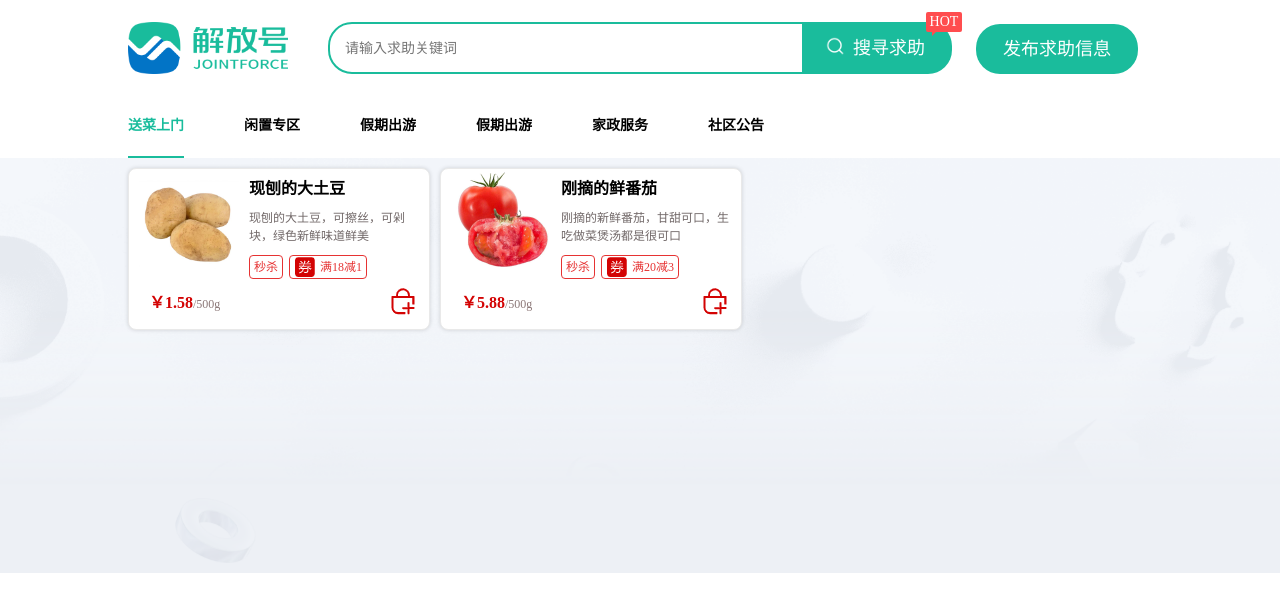
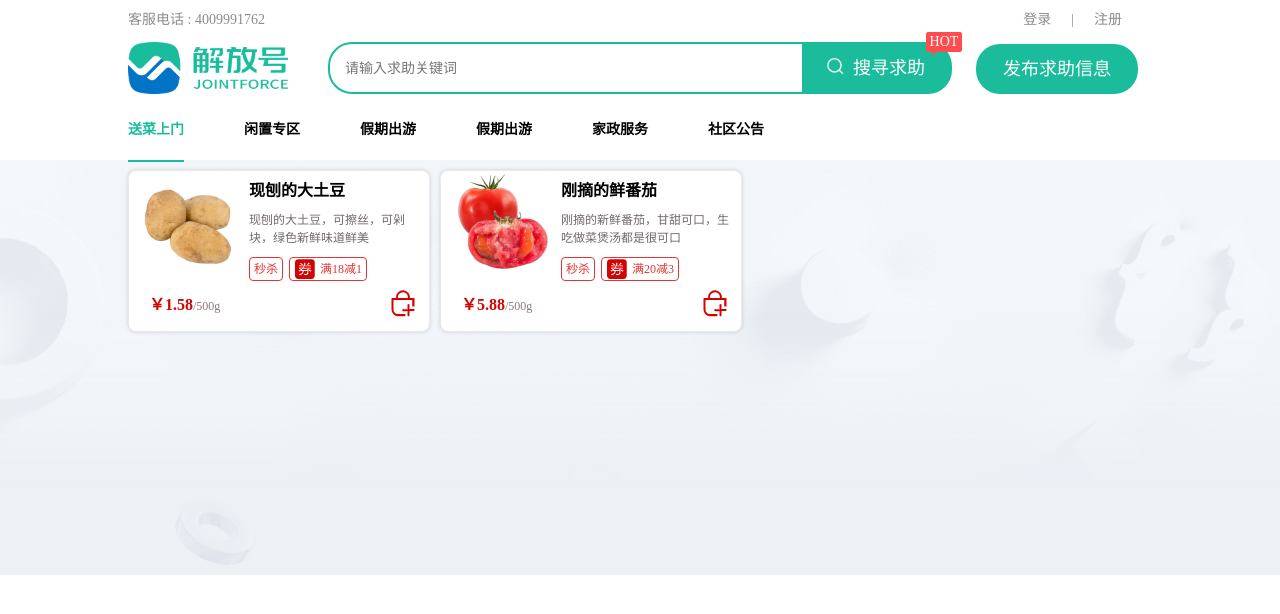
Before and after one commit to B-612-fabulous/web, a Vue app: page /index in a window 1280 px wide. Shown: the top 614 px of the page. Built offline with nearby package versions, Linux system fonts and the light colour scheme.

Commit message:
动态化登录及优化部分样式

```diff
--- a/src/components/index/Index.vue
+++ b/src/components/index/Index.vue
@@ -2,6 +2,14 @@
   <div class="main-index">
     <!-- 头部 -->
     <div class="main-top">
+      <div class="userInfo">
+        <div class="letf">
+          客服电话&nbsp;:&nbsp;4009991762
+        </div>
+        <div class="right">
+          <span @click="jumpLogin">登录</span>|<span @click="jumpRegister">注册</span>
+        </div>
+      </div>
       <div class="top-search">
         <div class="left">
           <img :src="logoImg" class="logo">
@@ -97,6 +105,12 @@ export default {
   methods: {
     loadItemData(obj) {
       this.curNav = obj.id
+    },
+    jumpLogin() {
+      this.$router.push('/login')
+    },
+    jumpRegister() {
+      this.$router.push('/register')
     }
   }
 }
@@ -116,9 +130,32 @@ export default {
      width: 80%;
      position: relative;
      left: 10%;
+     .userInfo{
+       height: 40px;
+       line-height: 40px;
+       display: flex;
+       font-size: 14px;
+       color: #8c8c8c;
+       .left{
+         flex: 1;
+       }
+       .right{
+         flex: 1;
+         text-align: right;
+         padding-right: 10px;
+         span{
+           cursor: pointer;
+           padding: 0 20px;
+         }
+
+       }
+     }
      .top-search{
        display: flex;
        width: 100%;
+       height: 80px;
+       line-height: 80px;
+       margin-top: -20px;
        .left{
          width: 200px;
          .logo{
@@ -259,7 +296,7 @@ export default {
        background-size: 100%;
        background-repeat: no-repeat;
        height: ~"calc(100% - 160px)";
-       margin-top: 60px;
+       margin-top: 62px;
    }
  }
 </style>
--- a/src/components/login/Login.vue
+++ b/src/components/login/Login.vue
@@ -4,14 +4,13 @@
       <div class="logoT">
         <div class="spacer4" />
         <a id="logod" />
-        <p>欢迎登录</p>
       </div>
       <div class="htHotLine hotline_400">
         咨询热线：<span>110120</span>
       </div>
     </div>
     <!-- //中间 -->
-    <div id="loginCont" class="w1920 loginCont">
+    <div class="w1920 loginCont">
       <div class="w1190 clearfix loginInner">
         <div class="clearfix loginWrapCommon">
           <!-- 输入登录 开始 --><div id="loginWrapInput" class="loginWrap">
@@ -20,9 +19,8 @@
                 账号密码登入
               </div>
             </div>
-            <div id="loginAccountPwd" class="loginModule">
+            <div class="loginModule">
               <!-- 表格 -->
-              <form id="loginFrm" name="loginFrm" method="post" autocomplete="off">
               <div class="loginBody">
                 <div class="loginInput">
                   <div class="item loginUser">
@@ -31,21 +29,17 @@
                   <div class="item loginPwd">
                     <input id="loginPwd" v-model="loginForm.passWord" type="password" placeholder="请输入密码" autocomplete="off" value="">
                   </div>
-                    <!-- name="username"  name="password" -->
-
                   <div class="forgetPwd">
                     <a id="forget" href="">忘记密码</a>
                   </div>
                   <button class="loginBtn" @click="login">
                     登录
                   </button>
-                    <!-- <a href="javascript:void(0);" class="loginBtn">登&nbsp;录</a> -->
                 </div>
               </div>
-              </form>  <!-- 表格结束 -->
               <div class="loginFoot">
                 <div class="item2">
-                  <a id="registerUrl1" href="">注册账号</a>
+                  <a id="registerUrl1" @click="jumpRegister">注册账号</a>
                 </div>
               </div>
             </div>
@@ -70,22 +64,29 @@ export default {
   },
   methods: {
     login() {
-      // var  _this = this
+      const loading = this.$loading({
+        lock: true,
+        text: 'Loading',
+        spinner: 'el-icon-loading',
+        background: 'rgba(0, 0, 0, 0.7)'
+      })
       this.axios
         .post('/login', this.loginForm)
-        .then(successResponse => {
-          if (successResponse.data.code === 200) {
-            // var data = this.loginForm
-            // _this.$store.commit('login', _this.loginForm)
-            // var path = this.$route.query.redirect
-            // this.$router.replace({
-            //   path: path === '/' || path === undefined ? '/index' : path
-            // })
+        .then(res => {
+          if (res.data.state === 'success') { // 请求成功
+            if (res.data.code === 10000) { // 请求成功
               this.$router.push('/index')
             } else {
-            alert('cuo')
+              this.$message.error(res.data.msg)
             }
-        }).catch(failResponse => {})
+          }
+          loading.close()
+        }).catch(failResponse => {
+          loading.close()
+        })
+    },
+    jumpRegister() {
+      this.$router.push('/register')
     }
   }
 }
@@ -161,8 +162,8 @@ export default {
 }
 .loginWrap .loginTop {
     position: relative;
-    padding: 6px;
     height: 74px;
+    line-height: 74px;
     border-bottom: 2px solid #e6e6e6;
 }
 .loginWrap, .loginWrap * {
@@ -235,10 +236,11 @@ export default {
     text-decoration: none;
     font-size: 14px;
     line-height: 14px;
+    margin-top: 24px;
 }
 .loginWrap .loginBtn {
     display: block;
-    margin-top: 20px;
+    margin-top: 60px;
     width: 100%;
     height: 44px;
     line-height: 44px;
@@ -250,6 +252,9 @@ export default {
     -webkit-border-radius: 22px;
     -moz-border-radius: 22px;
     border-radius: 22px;
+    outline: none;
+    border: none;
+    cursor: pointer;
 }
 .loginWrap .loginFoot {
     padding: 19px 20px 0 30px;
@@ -262,6 +267,7 @@ export default {
     color: #0088ee;
     text-decoration: none;
     float: right;
+    cursor: pointer;
 }
 #forget{
   float: right;
```
Lines whose indentation alone changed are shown as unchanged.
